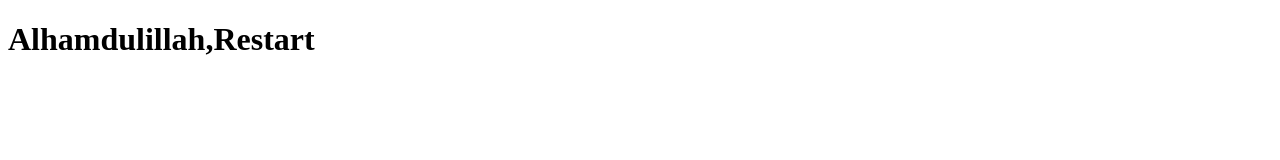
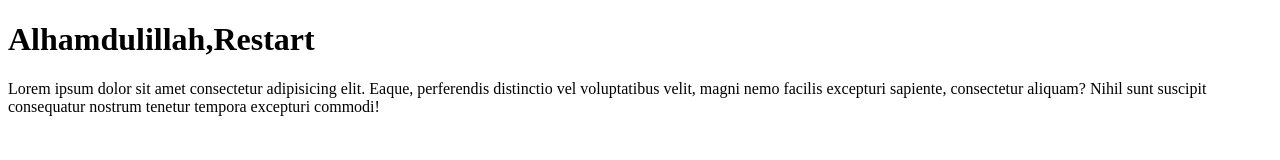
Before and after one commit to ManjurAhmed/Restart-Project, a plain HTML site: page index.html in a window 1280 px wide. Drawn offline with Linux system fonts and the light colour scheme.

Commit message:
Updated file

```diff
--- a/index.html
+++ b/index.html
@@ -7,5 +7,7 @@
 </head>
 <body>
 <h1>Alhamdulillah,Restart</h1>
+
+Lorem ipsum dolor sit amet consectetur adipisicing elit. Eaque, perferendis distinctio vel voluptatibus velit, magni nemo facilis excepturi sapiente, consectetur aliquam? Nihil sunt suscipit consequatur nostrum tenetur tempora excepturi commodi!
 </body>
 </html>
```
